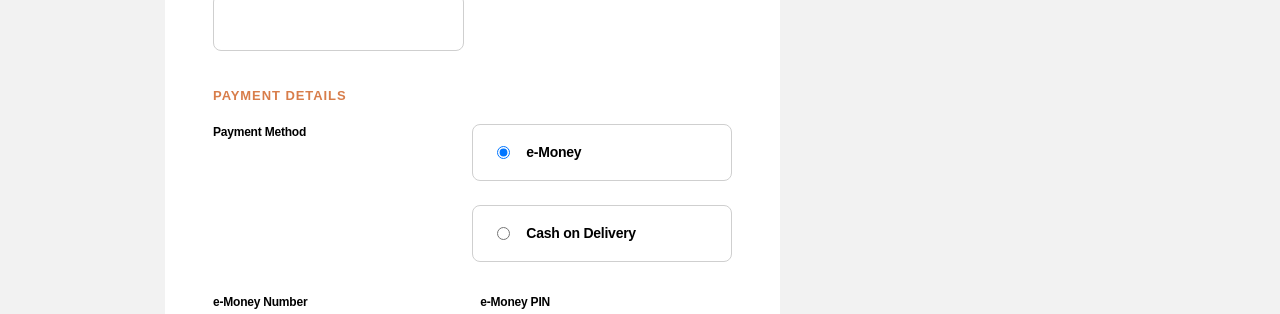
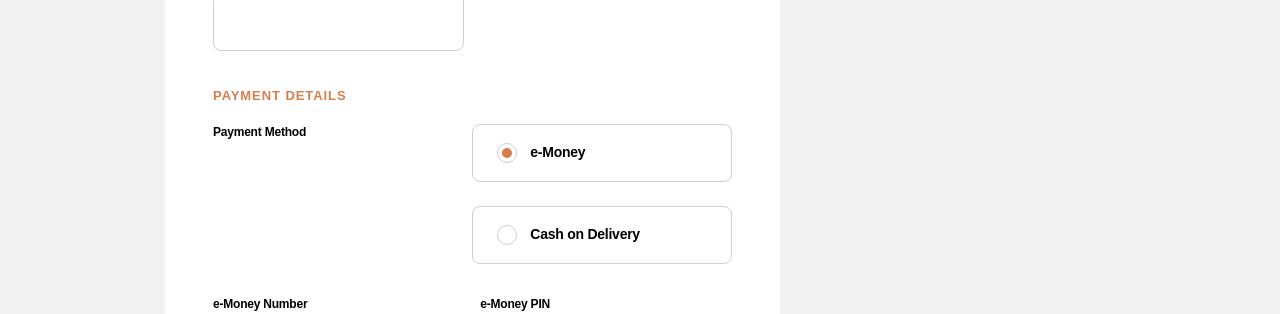
Before and after one commit to smccourtb/audiophile-ecommerce-website, a React (Create React App) app: page /checkout in a window 1280 px wide. Shown: the part 840-1154 px from the top of the page. Built offline with nearby package versions, Linux system fonts and the light colour scheme; what @ebay/nice-modal-react would draw is missing.

Commit message:
create CustomRadioButton.jsx

```diff
--- a/src/pages/checkout/CheckoutForm.jsx
+++ b/src/pages/checkout/CheckoutForm.jsx
@@ -2,6 +2,7 @@ import styled from "styled-components/macro";
 import { useForm } from "../../hooks/useForm";
 import { useState } from "react";
 import { useMediaQuery } from "react-responsive";
+import CustomRadioButton from "./checkoutForm/CustomRadioButton";
 
 const FormContainer = styled.div`
   display: flex;
@@ -62,17 +63,17 @@ const InputContainer = styled.div`
   color: ${({ error }) => error && "#CD2C2C"};
 `;
 
-const PaymentLabel = styled.label`
+export const PaymentLabel = styled.label`
   font-style: normal;
   font-weight: bold;
   font-size: 14px;
   line-height: 19px;
   letter-spacing: -0.25px;
-
+  cursor: pointer;
   color: #000000;
 `;
 
-const StyledInput = styled.input`
+export const StyledInput = styled.input`
   background: #ffffff;
   box-sizing: border-box;
   border-radius: 8px;
@@ -347,41 +348,20 @@ const CheckoutForm = () => {
               <div style={{ display: "flex", width: "100%" }}>
                 <InputLabel style={{ width: "50%" }}>Payment Method</InputLabel>
                 <FormColumn style={{ width: "50%" }}>
-                  <StyledInput
-                    as="div"
-                    style={{
-                      display: "flex",
-                      gap: "16px",
-                      alignItems: "center",
-                    }}
-                  >
-                    <input
+                  <CustomRadioButton
                     name="payment"
-                      id="e-money"
                     value="e-money"
-                      type="radio"
-                      defaultChecked={true}
-                      onClick={() => setState(true)}
+                    handleChange={() => setState(true)}
+                    isChecked={state}
+                    label={"e-Money"}
                   />
-                    <PaymentLabel htmlFor="e-money">e-Money</PaymentLabel>
-                  </StyledInput>
-                  <StyledInput
-                    as="div"
-                    style={{
-                      display: "flex",
-                      gap: "16px",
-                      alignItems: "center",
-                    }}
-                  >
-                    <input
+                  <CustomRadioButton
                     name="payment"
-                      id="cash"
                     value="cash"
-                      type="radio"
-                      onClick={() => setState(false)}
+                    handleChange={() => setState(false)}
+                    isChecked={!state}
+                    label={"Cash on Delivery"}
                   />
-                    <PaymentLabel htmlFor="cash">Cash on Delivery</PaymentLabel>
-                  </StyledInput>
                 </FormColumn>
               </div>
             </SectionContainer>
@@ -550,34 +530,20 @@ const CheckoutForm = () => {
               <SectionLabel>Payment Details</SectionLabel>
 
               <InputLabel>Payment Method</InputLabel>
-              <StyledInput
-                as="div"
-                style={{ display: "flex", gap: "16px", alignItems: "center" }}
-              >
-                {/*TODO: create custom radio selector*/}
-                <input
+              <CustomRadioButton
                 name="payment"
-                  id="e-money"
                 value="e-money"
-                  type="radio"
-                  defaultChecked={true}
-                  onClick={() => setState(true)}
+                handleChange={() => setState(true)}
+                isChecked={state}
+                label={"e-Money"}
               />
-                <PaymentLabel htmlFor="e-money">e-Money</PaymentLabel>
-              </StyledInput>
-              <StyledInput
-                as="div"
-                style={{ display: "flex", gap: "16px", alignItems: "center" }}
-              >
-                <input
+              <CustomRadioButton
                 name="payment"
-                  id="cash"
                 value="cash"
-                  type="radio"
-                  onClick={() => setState(false)}
+                handleChange={() => setState(false)}
+                isChecked={!state}
+                label={"Cash on Delivery"}
               />
-                <PaymentLabel htmlFor="cash">Cash on Delivery</PaymentLabel>
-              </StyledInput>
             </SectionContainer>
 
             <SectionContainer>
--- /dev/null
+++ b/src/pages/checkout/checkoutForm/CustomRadioButton.jsx
@@ -0,0 +1,55 @@
+import { PaymentLabel } from "../CheckoutForm";
+import styled from "styled-components/macro";
+
+const Checked = styled.div`
+  height: 10px;
+  width: 10px;
+  background-color: #d87d4a;
+  border-radius: 50%;
+`;
+
+const CustomRadio = styled.div`height: 20px;
+  width: 20px;
+  border: 1px solid #CFCFCF;
+  border-radius: 50%;
+  display: flex;
+  align-items: center;
+  justify-content: center;,`;
+
+const Container = styled.div`
+  background: #ffffff;
+  box-sizing: border-box;
+  border-radius: 8px;
+  padding: 18px 24px;
+  font-style: normal;
+  font-weight: bold;
+  font-size: 14px;
+  line-height: 19px;
+  letter-spacing: -0.25px;
+  caret-color: #d87d4a;
+  display: flex;
+
+  border: ${({ error }) => (error ? "2px solid #CD2C2C" : "1px solid #cfcfcf")};
+
+  :hover {
+    border: ${({ error }) => !error && "1px solid #d87d4a"};
+    cursor: pointer;
+  }
+`;
+const CustomRadioButton = ({ name, label, value, isChecked, handleChange }) => {
+  return (
+    <Container onClick={handleChange}>
+      <CustomRadio>{isChecked && <Checked />}</CustomRadio>
+      <input
+        style={{ opacity: "0" }}
+        type="radio"
+        className="custom-radio"
+        name={name}
+        id={value} // htmlFor targets this id.
+      />
+      <PaymentLabel htmlFor={value}>{label}</PaymentLabel>
+    </Container>
+  );
+};
+
+export default CustomRadioButton;
```
Lines whose indentation alone changed are shown as unchanged.
